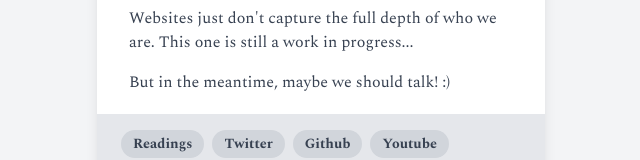
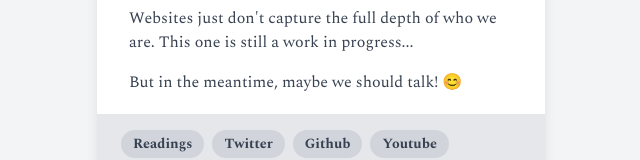
Before and after one commit to eevaain/evanlin.ca, a Next.js app: page / in a window 1280 px wide. Shown: the part 570-730 px from the top of the page, without its empty margins (319-959 px from the left). Built offline with nearby package versions, Linux system fonts and the light colour scheme.

Commit message:
werdtfgybhujnkml

```diff
--- a/src/app/page.tsx
+++ b/src/app/page.tsx
@@ -44,7 +44,7 @@ export default function Home() {
             <p className="text-gray-700 text-base"></p>
 
             <p className="text-gray-700 text-base">
-            But in the meantime, maybe we should talk! :&#41;
+            But in the meantime, maybe we should talk! 😊
             </p>
           </div>
         </div>
```
